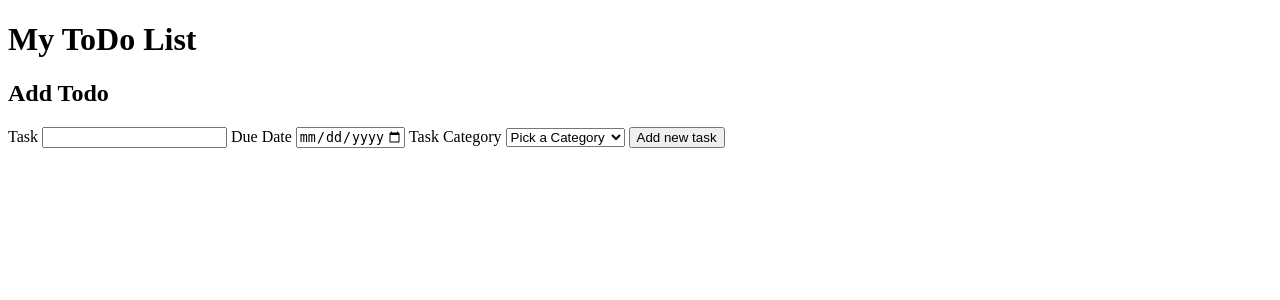
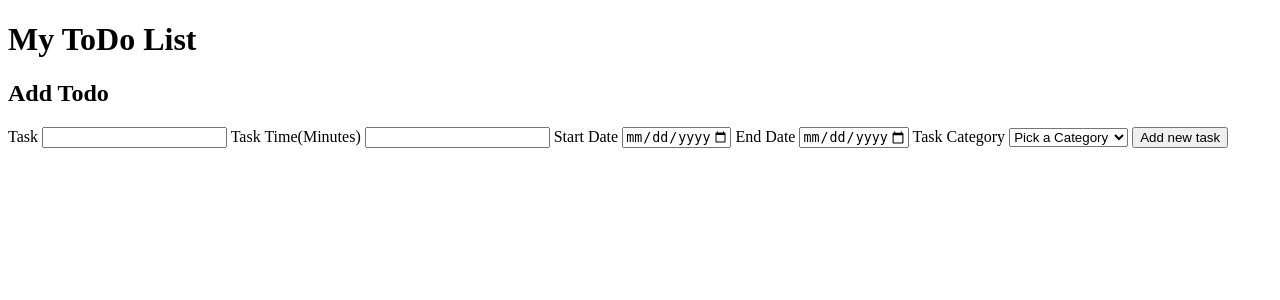
Before and after one commit to ayeshafatima977/ToDoApp-CRUD-FrontEnd-BackEnd, a PHP site: page /task_add.php in a window 1280 px wide. Shown: the top 300 px of the page. Run offline with PHP 8.4, Linux system fonts and the light colour scheme; data comes from the database, SQL or seed files in the repository; both versions use the stored data as it was after the commit.

Commit message:
Inserted task to database;

```diff
--- a/admin/task_add.php
+++ b/admin/task_add.php
@@ -1,6 +1,9 @@
 <?php
 require '../constants.php';
 $categories_select_options = null;
+$message = null;
+
+// Query for Selection of Category
 $categories_sql = "SELECT CategoryID, CategoryName FROM taskCategory";
 
 // Creating a connection and testing if connection is established or not
@@ -24,7 +27,32 @@ if ($categories_result->num_rows > 0) {
     }
 }
 
+if ($_POST) {
+    echo '<pre>';
+    print_r($_POST);
+    echo '</pre>';
+
+    // Add task to the list
+    if ($insert = $connection->prepare("INSERT INTO task(TaskID, CategoryID, TaskName, TaskTimeMinutes, StartDate,EndDate)
+    VALUES(NULL, ?, ?, ?, ?, ?)")) {
+        if ($insert->bind_param("isdss", $_POST['task_category'], $_POST['task_name'], $_POST['task_time'], $_POST['start_date'], $_POST['end_date'])) {
+            if ($insert->execute()) {
+                $message = "You have added " . $_POST['task_name'] . " to the database";
+            } else {
+                exit("There was a problem with the execute");
+            }
+        } else {
+            exit("There was a problem with the bind_param");
+        }
+    } else {
+        exit("There was a problem with the prepare statement");
+    }
+
+}
+$connection->close();
+
 ?>
+
 
 <!DOCTYPE html>
 <html lang="en">
@@ -38,12 +66,20 @@ if ($categories_result->num_rows > 0) {
 <body>
     <h1>My ToDo List </h1>
     <h2>Add Todo</h2>
+    <?php if ($message) {
+    echo $message;
+}
+?>
     <form action="<?php echo htmlspecialchars($_SERVER['PHP_SELF']); ?>" method="POST" enctype="multipart/form-data">
 
-        <label for="task">Task</label>
-        <input type="text" id="task" name="task">
-        <label for="due_date">Due Date</label>
-        <input type="date" name="due_date" min="2020-08-01" max="2021-01-01">
+        <label for="task_name">Task</label>
+        <input type="text" id="task_name" name="task_name">
+        <label for="task_time">Task Time(Minutes)</label>
+        <input type="number" step="any" name="task_time" id="task_time">
+        <label for="start_date">Start Date</label>
+        <input type="date" name="start_date" min="2020-08-01" max="2021-03-01">
+        <label for="end_date">End Date</label>
+        <input type="date" name="end_date" min="2020-08-01" max="2021-03-01">
         <label for="task_category">Task Category</label>
         <select name="task_category" id="task_category">
             <option value="">Pick a Category</option>
```
Also changed, not shown: database/todo_mysqli.sql (+11 -11 lines).
